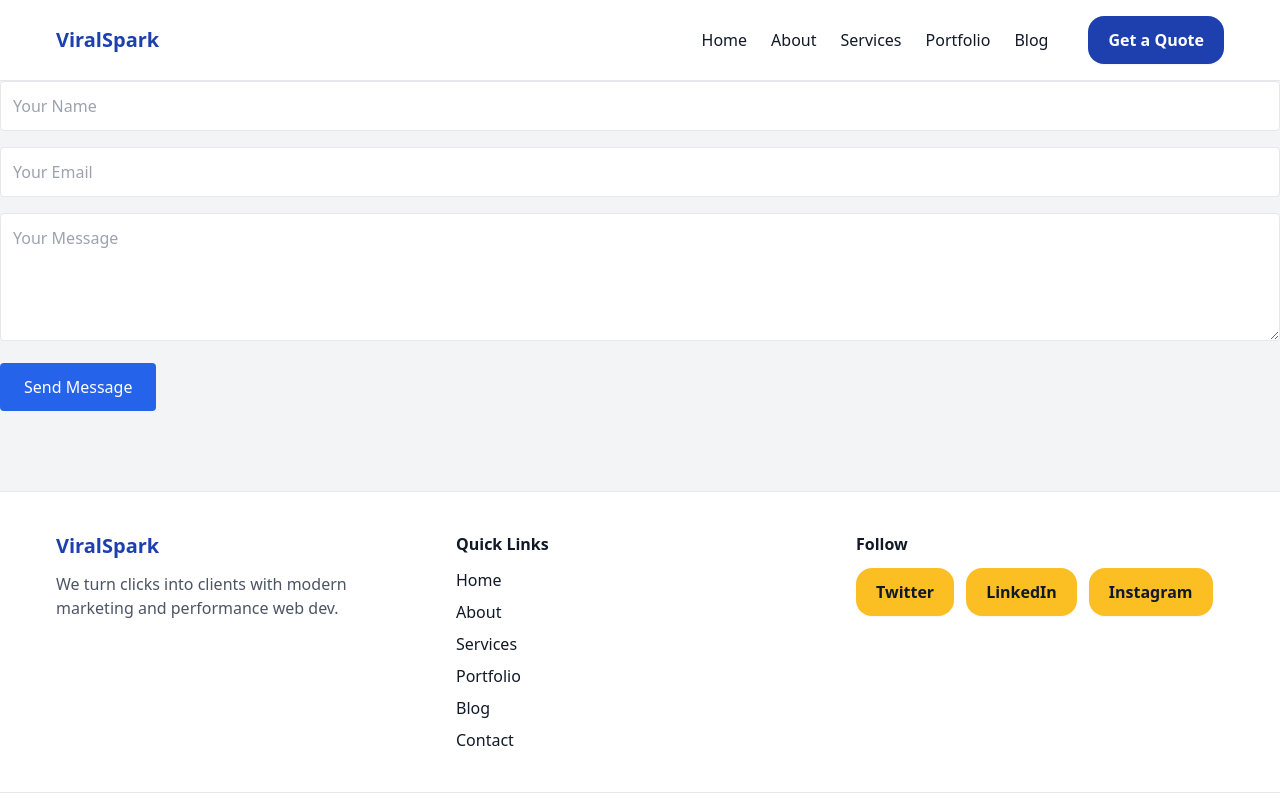
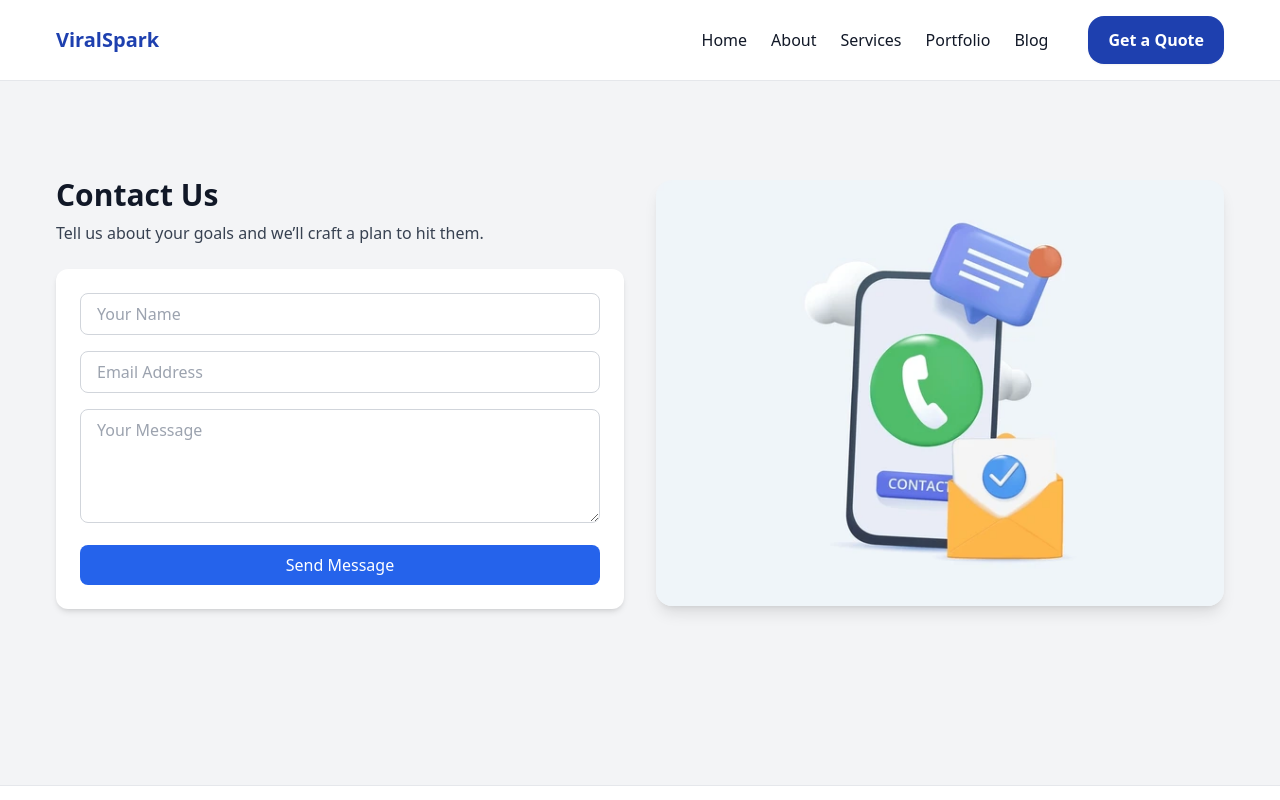
Before and after one commit to viralsparkconnect-hue/Viral-Sparq, a Next.js app: page /contact in a window 1280 px wide. Shown: the top 800 px of the page. Built offline with nearby package versions, Linux system fonts and the light colour scheme.

Commit message:
Update page.tsx

```diff
--- a/app/contact/page.tsx
+++ b/app/contact/page.tsx
@@ -1,40 +1,95 @@
 "use client";
-import { useRef } from "react";
+import { useState } from "react";
 import emailjs from "@emailjs/browser";
+import Image from "next/image";
 
-export default function ContactForm() {
-  const form = useRef<HTMLFormElement>(null);
+export default function ContactPage() {
+  const [status, setStatus] = useState<string | null>(null);
 
-  const sendEmail = (e: React.FormEvent) => {
+  async function onSubmit(e: React.FormEvent<HTMLFormElement>) {
     e.preventDefault();
-    if (!form.current) return;
+    setStatus("Sending...");
+    const form = e.currentTarget;
+    const formData = new FormData(form);
+    const templateParams = {
+      from_name: String(formData.get("name") || ""),
+      from_email: String(formData.get("email") || ""),
+      message: String(formData.get("message") || ""),
+      time: new Date().toLocaleString(),
+    };
 
-    emailjs.sendForm(
-      process.env.NEXT_PUBLIC_EMAILJS_SERVICE_ID!,
-      process.env.NEXT_PUBLIC_EMAILJS_TEMPLATE_ID!,
-      form.current,
-      process.env.NEXT_PUBLIC_EMAILJS_PUBLIC_KEY!
-    ).then(
-      () => {
-        alert("✅ Message sent successfully!");
-        form.current?.reset();
-      },
-      (error) => {
-        console.error("EmailJS Error:", error);
-        alert("❌ Failed to send. Please try again later.");
+    try {
+      const res = await emailjs.send(
+        "service_swm90td",
+        "template_m8a5z1h",
+        templateParams,
+        { publicKey: "GNI9TMOJiV8twK7WZ" }
+      );
+      if (res.status === 200) {
+        setStatus("✅ Thanks! We'll get back to you within 24 hours.");
+        form.reset();
+      } else {
+        setStatus("❌ Something went wrong. Please try again.");
       }
-    );
-  };
+    } catch (err) {
+      console.error(err);
+      setStatus("❌ Failed to send. Check configuration or try later.");
+    }
+  }
 
   return (
-    <form ref={form} onSubmit={sendEmail} className="space-y-4">
-      <input type="text" name="name" placeholder="Your Name" required className="w-full p-3 border rounded"/>
-      <input type="email" name="email" placeholder="Your Email" required className="w-full p-3 border rounded"/>
-      <textarea name="message" placeholder="Your Message" required className="w-full p-3 border rounded h-32"/>
-      <input type="hidden" name="time" value={new Date().toLocaleString()}/>
-      <button type="submit" className="bg-blue-600 text-white px-6 py-3 rounded hover:bg-blue-700 transition">
-        Send Message
-      </button>
-    </form>
+    <section className="section py-12">
+      <div className="container mx-auto grid md:grid-cols-2 gap-8 items-center">
+        {/* Left: Form */}
+        <div>
+          <h1 className="text-3xl font-bold mb-2">Contact Us</h1>
+          <p className="text-gray-700 mb-6">
+            Tell us about your goals and we’ll craft a plan to hit them.
+          </p>
+          <form
+            onSubmit={onSubmit}
+            className="space-y-4 bg-white p-6 rounded-xl shadow-md"
+          >
+            <input
+              name="name"
+              required
+              placeholder="Your Name"
+              className="w-full border border-gray-300 rounded-lg px-4 py-2 focus:ring-2 focus:ring-blue-500"
+            />
+            <input
+              type="email"
+              name="email"
+              required
+              placeholder="Email Address"
+              className="w-full border border-gray-300 rounded-lg px-4 py-2 focus:ring-2 focus:ring-blue-500"
+            />
+            <textarea
+              name="message"
+              required
+              placeholder="Your Message"
+              rows={4}
+              className="w-full border border-gray-300 rounded-lg px-4 py-2 focus:ring-2 focus:ring-blue-500"
+            />
+            <button
+              type="submit"
+              className="w-full bg-blue-600 text-white py-2 rounded-lg hover:bg-blue-700 transition"
+            >
+              Send Message
+            </button>
+            {status && <p className="text-sm text-gray-600 mt-2">{status}</p>}
+          </form>
+        </div>
+
+        {/* Right: Image */}
+        <div className="relative aspect-[4/3] w-full rounded-2xl overflow-hidden shadow-lg">
+          <Image
+            src="/images/contact.jpg" // keep the image in public/images
+            alt="Contact Image"
+            fill
+            className="object-cover"
+          />
+        </div>
+      </div>
+    </section>
   );
 }
```
